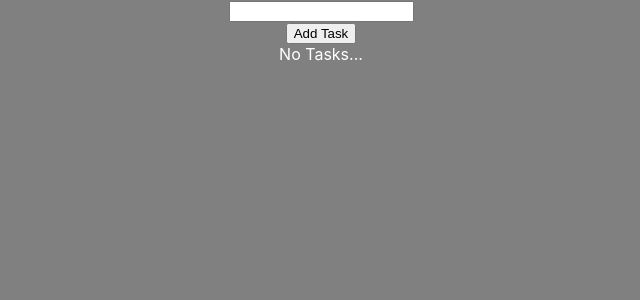
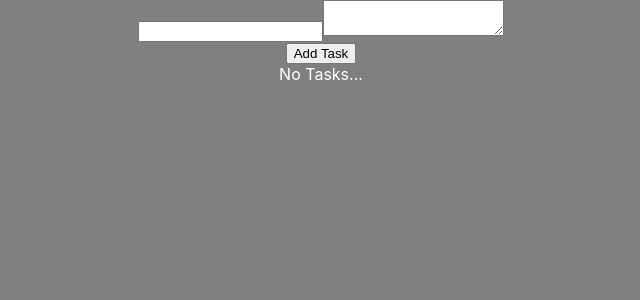
Before and after one commit to Beard2Man/ToDoList, a React (Create React App) app: page / in a window 1280 px wide. Shown: the top 300 px of the page, without its empty margins (319-959 px from the left). Built offline with nearby package versions, Linux system fonts and the light colour scheme.

Commit message:
adding a title and description of the shuffle

```diff
--- a/src/App.js
+++ b/src/App.js
@@ -11,7 +11,9 @@ function App() {
 
   const [newTask, setNewTask] = useState("");
   const [updateData, setUpdateData] = useState("");
-
+  const [desc, setDesc] = useState("");
+  // console.log("wartosc poczatek", desc);
+  // console.log("wartosc poczatek", newTask);
   useEffect(() => {
     localStorage.setItem("toDo", JSON.stringify(toDo));
   }, [toDo]);
@@ -24,13 +26,22 @@ function App() {
   });
 
   const addTask = () => {
-    if (newTask) {
+    if (newTask && desc) {
       let num = toDo.length + 1;
-      let newEntry = { id: num, title: newTask, status: false };
+      let newEntry = {
+        id: num,
+        title: newTask,
+        description: desc,
+        status: false,
+      };
+
       setToDo([...toDo, newEntry]);
       setNewTask("");
+      setDesc("");
     }
   };
+  // console.log("wartosc po", desc);
+  // console.log("wartosc po", newTask);
   const deleteTask = (id) => {
     let newTask = toDo.filter((task) => task.id !== id);
     setToDo(newTask);
@@ -51,6 +62,7 @@ function App() {
     let newEntry = {
       id: updateData.id,
       title: e.target.value,
+      description: e.target.value,
       status: updateData.status ? true : false,
     };
     setUpdateData(newEntry);
@@ -76,6 +88,8 @@ function App() {
           newTask={newTask}
           setNewTask={setNewTask}
           addTask={addTask}
+          desc={desc}
+          setDesc={setDesc}
         />
       )}
 
--- a/src/App.scss
+++ b/src/App.scss
@@ -28,7 +28,7 @@ body {
 
     .iconContent {
       right: 15px;
-      top: 25%;
+      top: 5%;
       position: absolute;
       width: auto;
       display: inline-block;
@@ -53,6 +53,7 @@ body {
 }
 
 .container {
+  height: 200px;
   margin: 20px auto;
-  width: 300px;
+  width: 200px;
 }
--- a/src/components/AddTaskForm.jsx
+++ b/src/components/AddTaskForm.jsx
@@ -1,6 +1,4 @@
-import { useEffect } from "react";
-
-const AddTaskForm = ({ newTask, setNewTask, addTask, toDo }) => {
+const AddTaskForm = ({ newTask, setNewTask, addTask, desc, setDesc }) => {
   const handleKeyDown = (e) => {
     if (e.key === "Enter") {
       addTask();
@@ -11,6 +9,7 @@ const AddTaskForm = ({ newTask, setNewTask, addTask, toDo }) => {
     <>
       <div>
         <div>
+          <form action="" onSubmit={addTask}>
             <input
               type="text"
               className=""
@@ -18,6 +17,15 @@ const AddTaskForm = ({ newTask, setNewTask, addTask, toDo }) => {
               onKeyDown={handleKeyDown}
               onChange={(e) => setNewTask(e.target.value)}
             />
+
+            <textarea
+              type="text"
+              className=""
+              value={desc}
+              // onKeyDown={handleKeyDown}
+              onChange={(e) => setDesc(e.target.value)}
+            />
+          </form>
         </div>
         <div>
           <button onClick={addTask}>Add Task</button>
--- a/src/components/ToDo.jsx
+++ b/src/components/ToDo.jsx
@@ -21,6 +21,10 @@ const ToDo = ({ toDo, markDone, setUpdateData, deleteTask }) => {
                     <span className="taskNumber">{index + 1}</span>
                     <span className="taskText">{task.title}</span>
                   </div>
+                  <div>
+                    <span className="taskText">{task.description}</span>
+                  </div>
+
                   <div className="iconContent">
                     <span
                       title="Completed / Not Completed"
```
Lines whose indentation alone changed are shown as unchanged.
